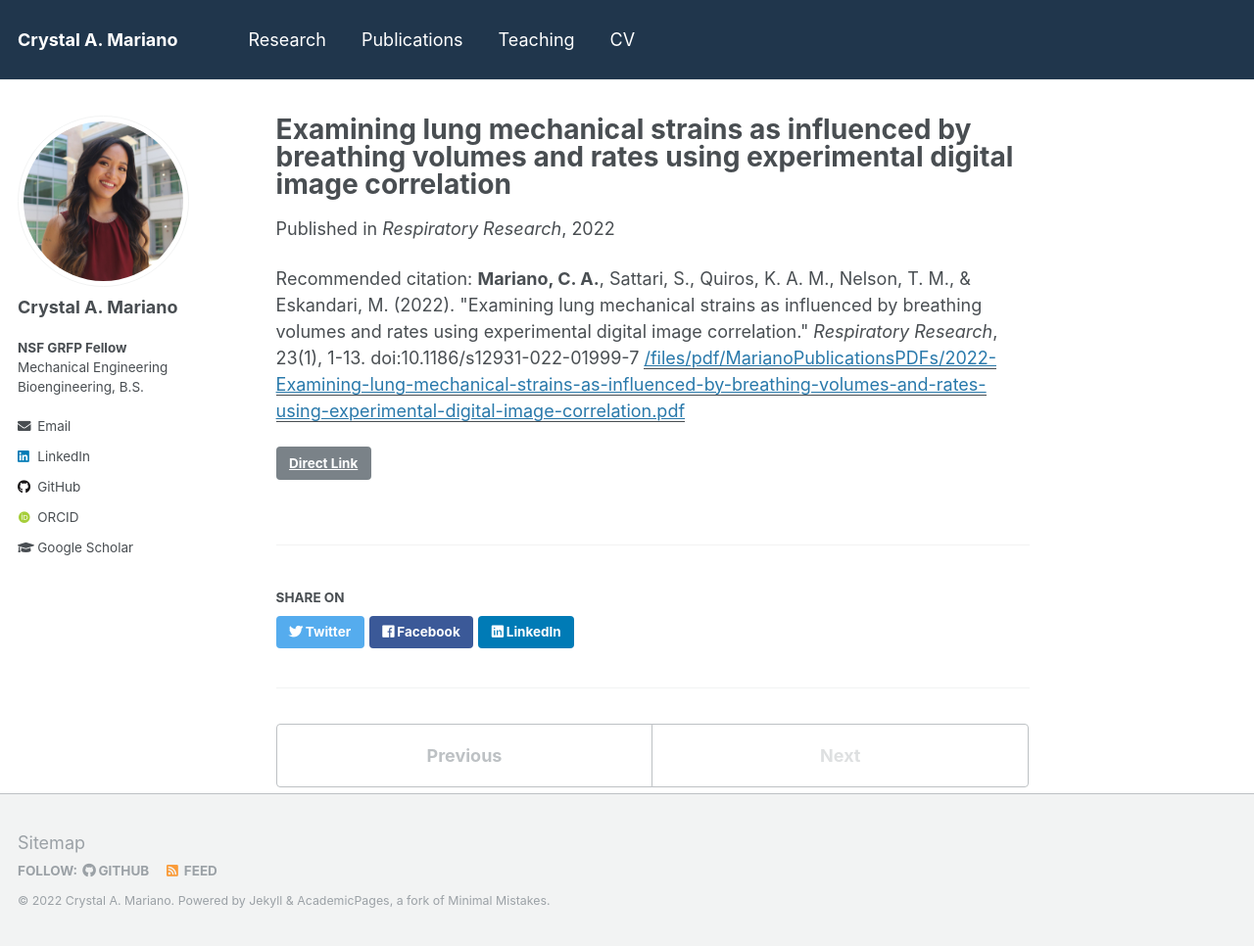
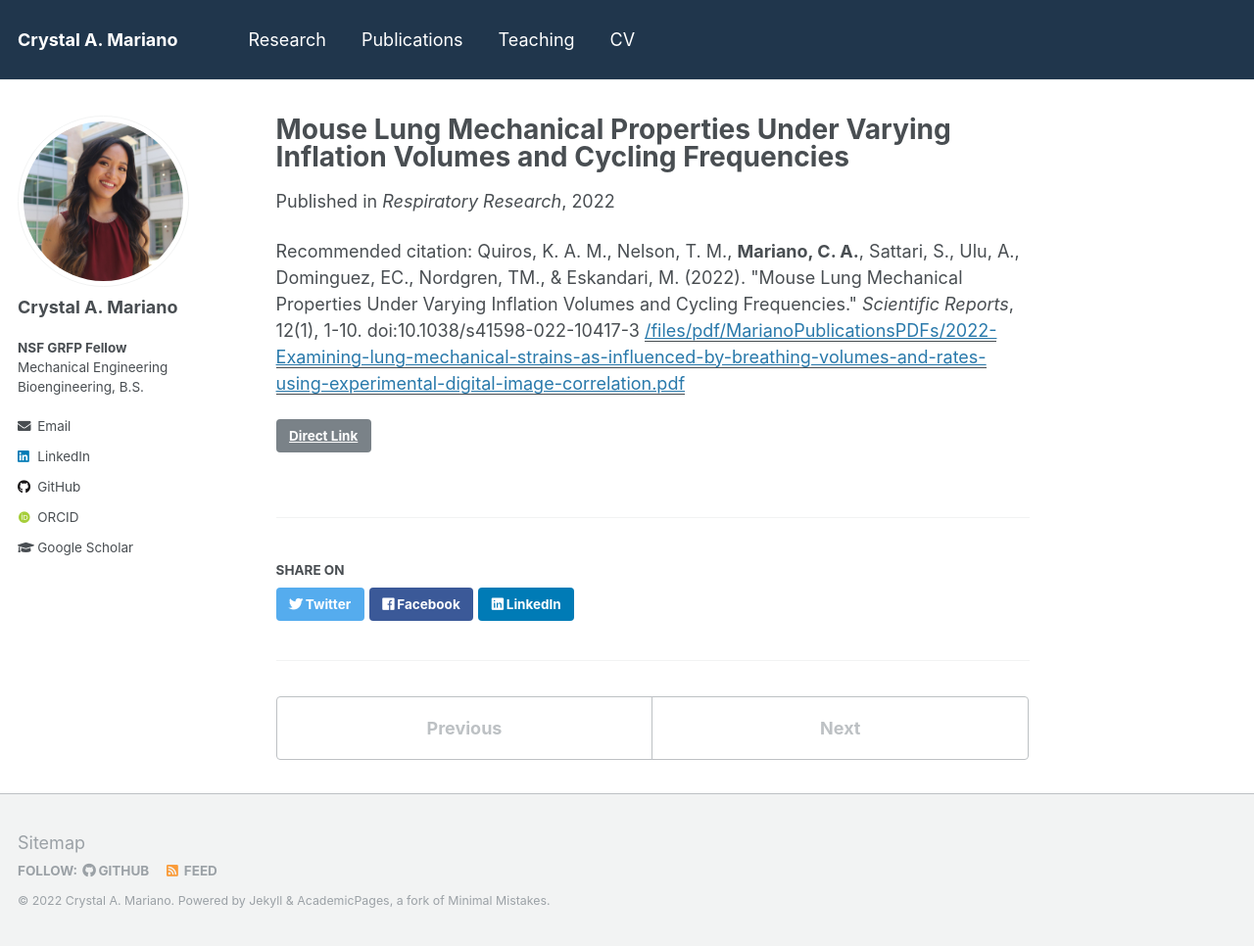
Before and after one commit to crystalamariano/crystalamariano.github.io, a Jekyll site: the page built from _publications/2022-Examining-lung-mechanical-strains-as-influenced-by-breathing-volumes-and-rates-using-experimental-digital-image-correlation - Copy.md, in a window 1280 px wide and 966 px high. Shown: the whole window at 98% size. Built offline with Jekyll 4.4.1, drawn with Linux system fonts in a browser that asks for light colours; some web fonts are replaced; a file with an impossible date is left out.

Commit message:
Updated Publications

```diff
--- /dev/null
+++ b/_publications/2022-Examining-lung-mechanical-strains-as-influenced-by-breathing-volumes-and-rates-using-experimental-digital-image-correlation - Copy.md
@@ -0,0 +1,10 @@
+---
+title: "Mouse Lung Mechanical Properties Under Varying Inflation Volumes and Cycling Frequencies"
+collection: publications
+permalink: /publication/2022-Examining-lung-mechanical-strains-as-influenced-by-breathing-volumes-and-rates-using-experimental-digital-image-correlation
+date: 2022-04-11
+venue: 'Respiratory Research'
+paperurl: '/files/pdf/MarianoPublicationsPDFs/2022-Examining-lung-mechanical-strains-as-influenced-by-breathing-volumes-and-rates-using-experimental-digital-image-correlation.pdf'
+link: 'https://doi.org/10.1038/s41598-022-10417-3'
+citation: 'Quiros, K. A. M., Nelson, T. M., <b>Mariano, C. A.</b>, Sattari, S., Ulu, A., Dominguez, EC., Nordgren, TM.,  & Eskandari, M. (2022). &quot;Mouse Lung Mechanical Properties Under Varying Inflation Volumes and Cycling Frequencies.&quot; <i>Scientific Reports</i>, 12(1), 1-10. doi:10.1038/s41598-022-10417-3'
+---
--- a/_publications/2022-Examining-lung-mechanical-strains-as-influenced-by-breathing-volumes-and-rates-using-experimental-digital-image-correlation.md
+++ b/_publications/2022-Mouse-Lung-Mechanical-Properties-Under-Varying-Inflation-Volumes-and-Cycling-Frequencies.md
@@ -1,10 +1,10 @@
 ---
-title: "Examining lung mechanical strains as influenced by breathing volumes and rates using experimental digital image correlation"
+title: "Examining Lung Mechanical Strains as Influenced by Breathing Volumes and Rates Using Experimental Digital Image Correlation"
 collection: publications
-permalink: /publication/2022-Examining-lung-mechanical-strains-as-influenced-by-breathing-volumes-and-rates-using-experimental-digital-image-correlation
-date: 2022-04-11
+permalink: /publication/2022-Mouse-Lung-Mechanical-Properties-Under-Varying-Inflation-Volumes-and-Cycling-Frequencies
+date: 2022-05-02
 venue: 'Respiratory Research'
-paperurl: '/files/pdf/MarianoPublicationsPDFs/2022-Examining-lung-mechanical-strains-as-influenced-by-breathing-volumes-and-rates-using-experimental-digital-image-correlation.pdf'
+paperurl: '/files/pdf/MarianoPublicationsPDFs/2022-Mouse-Lung-Mechanical-Properties-Under-Varying-Inflation-Volumes-and-Cycling-Frequencies.pdf'
 link: 'https://doi.org/10.1186/s12931-022-01999-7'
 citation: '<b>Mariano, C. A.</b>, Sattari, S., Quiros, K. A. M., Nelson, T. M., & Eskandari, M. (2022). &quot;Examining lung mechanical strains as influenced by breathing volumes and rates using experimental digital image correlation.&quot; <i>Respiratory Research</i>, 23(1), 1-13. doi:10.1186/s12931-022-01999-7'
 ---
```
Also changed, not shown: _pages/publications.md (+1 -3 lines), _publications/2020-Novel-Mechanical-Strain-Characterization-of-Ventilated-ex-vivo-Porcine-and-Murine-Lung-using-Digital-Image-Correlation - Copy.md (added, +10 -0 lines), 2 other files.
